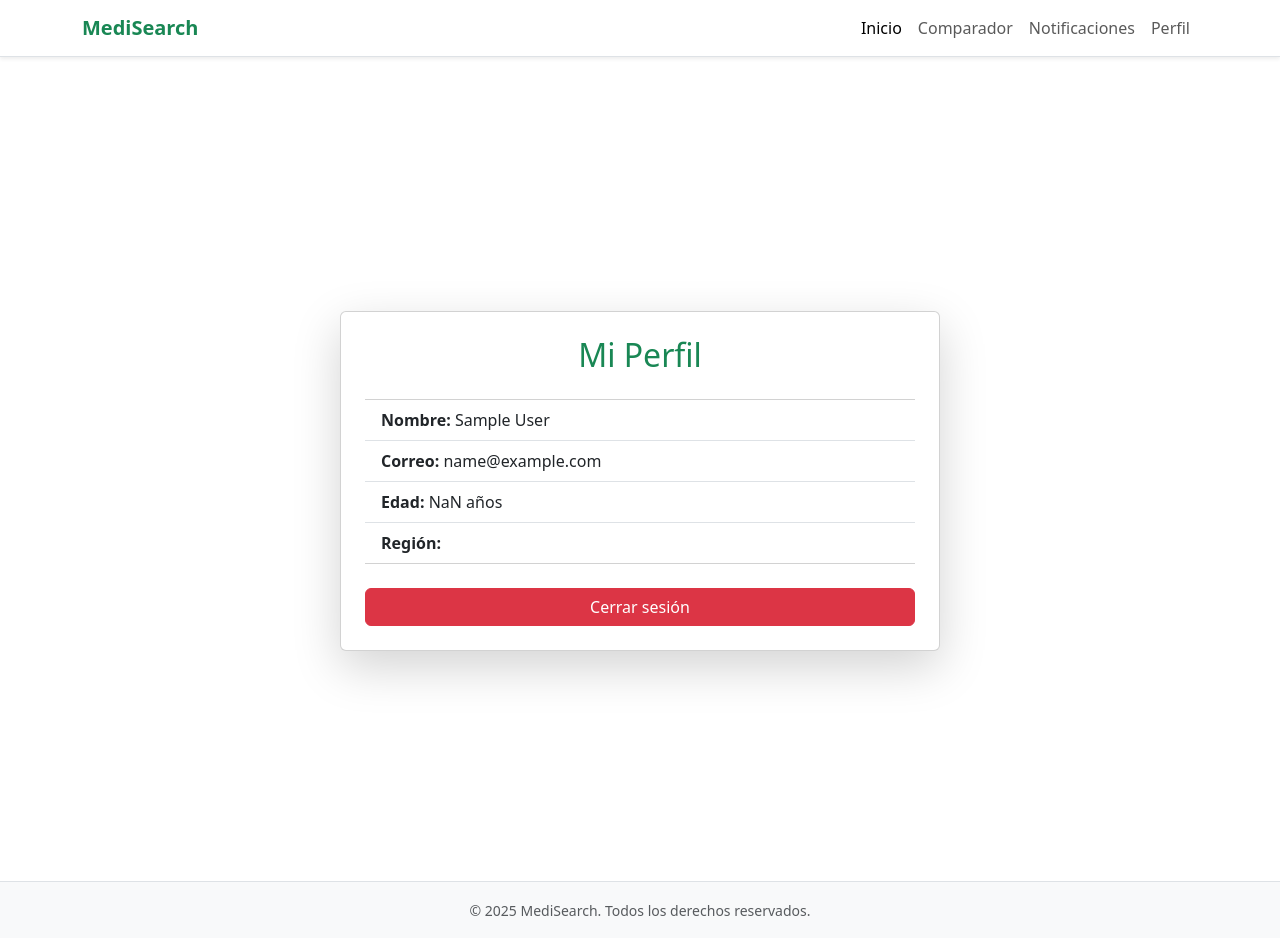
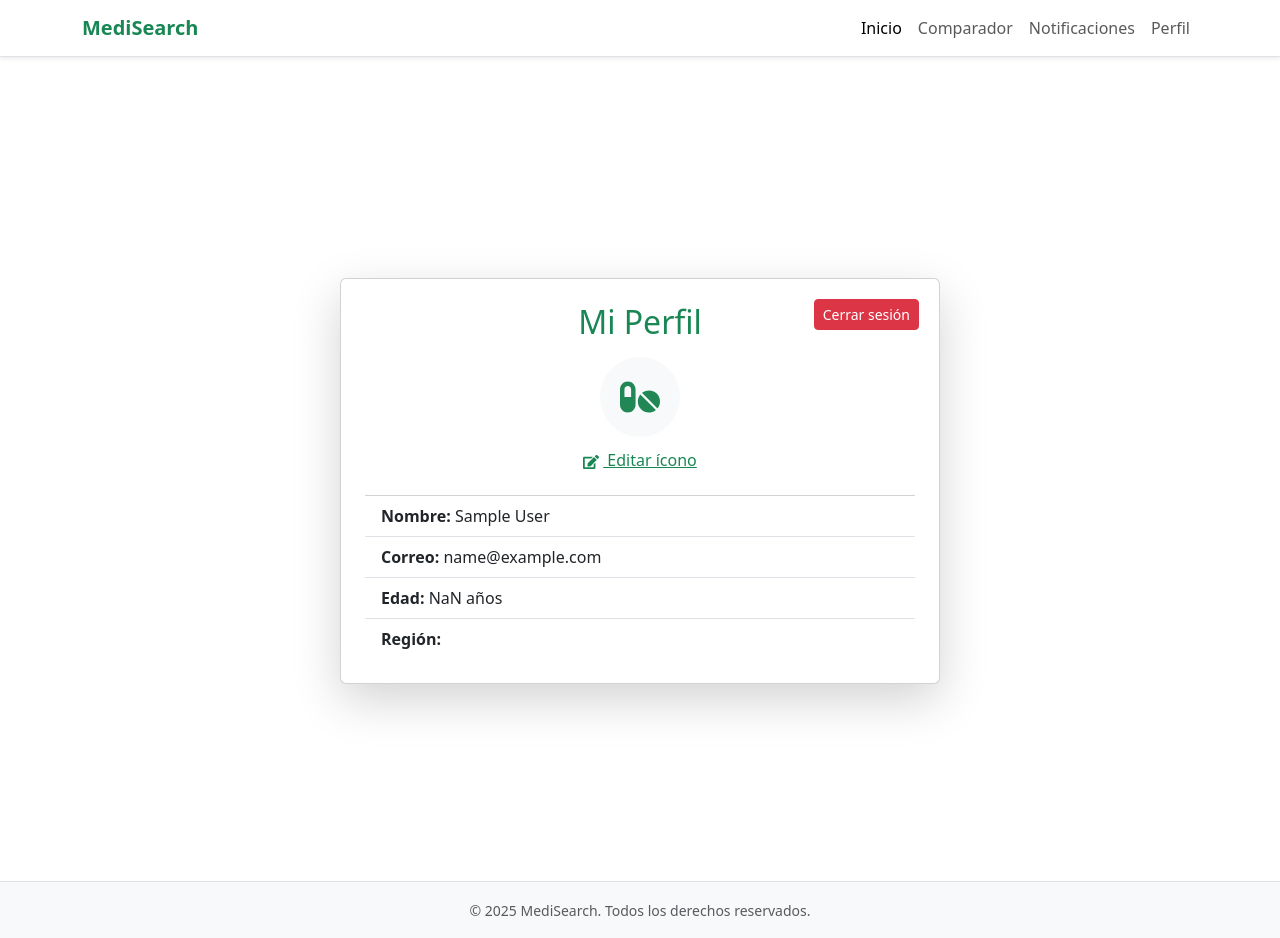
Before and after one commit to ripifopo/PROGRA_PRO_CS, a Next.js app in the folder MediSearch/: page /profile in a window 1280 px wide. Built offline with nearby package versions, Linux system fonts and the light colour scheme; sample sign-in values are in the browser's storage.

Commit message:
[CS8-61] Finalización Página Usuario
Se finalizó la página de usuario de manera básica, trayendo los datos de MongoDB para que aparezcan en tu perfil. Además, se crearon los iconos editables para tu usuario.

```diff
--- a/MediSearch/src/app/profile/page.tsx
+++ b/MediSearch/src/app/profile/page.tsx
@@ -3,52 +3,149 @@
 import { useEffect, useState } from 'react';
 import { useRouter } from 'next/navigation';
 import { toast } from 'react-toastify';
+import { FaPills, FaHeartbeat, FaStethoscope, FaEdit } from 'react-icons/fa';
 
+// Se define la interfaz que representa los datos del perfil de usuario
 interface UserProfile {
   email: string;
   name: string;
   lastname: string;
-  birthday: string; // formato YYYY-MM-DD
+  birthday: string;
   region: string;
+  icon?: string; // Campo opcional que representa el ícono del perfil
 }
+
+// Íconos disponibles para que el usuario seleccione como avatar
+const availableIcons = {
+  pills: <FaPills size={40} color="#218754" />,
+  heartbeat: <FaHeartbeat size={40} color="#218754" />,
+  stethoscope: <FaStethoscope size={40} color="#218754" />
+};
 
 export default function ProfilePage() {
   const router = useRouter();
+
+  // Se almacenan los datos del usuario y el ícono seleccionado
   const [user, setUser] = useState<UserProfile | null>(null);
+  const [selectedIcon, setSelectedIcon] = useState<keyof typeof availableIcons>('pills');
+  const [showIconSelector, setShowIconSelector] = useState(false); // Controla si se despliega el selector de íconos
 
-  // Calcula edad desde la fecha de nacimiento
+  // Función que calcula la edad en base a la fecha de nacimiento
   const calculateAge = (birthday: string) => {
     const birthDate = new Date(birthday);
-    const ageDifMs = Date.now() - birthDate.getTime();
-    const ageDate = new Date(ageDifMs);
-    return Math.abs(ageDate.getUTCFullYear() - 1970);
+    const today = new Date();
+    let age = today.getFullYear() - birthDate.getFullYear();
+    const m = today.getMonth() - birthDate.getMonth();
+    if (m < 0 || (m === 0 && today.getDate() < birthDate.getDate())) {
+      age--;
+    }
+    return age;
   };
 
-  // Simula obtener datos desde el token o almacenamiento
+  // Efecto que se ejecuta al cargar la página para validar sesión y cargar datos del usuario
   useEffect(() => {
-    const userData = localStorage.getItem('userProfile');
-    if (userData) {
-      setUser(JSON.parse(userData));
-    } else {
-      toast.error('Debes iniciar sesión para ver tu perfil');
+    try {
+      const userData = localStorage.getItem('userProfile');
+      if (!userData) throw new Error();
+
+      const parsed = JSON.parse(userData);
+      if (!parsed || typeof parsed !== 'object') throw new Error();
+
+      // Se carga el perfil desde localStorage
+      setUser(parsed);
+
+      // Se busca el ícono guardado específicamente para el usuario
+      const savedIcon = parsed.email ? localStorage.getItem(`icon-${parsed.email}`) : null;
+
+      if (savedIcon && Object.keys(availableIcons).includes(savedIcon)) {
+        setSelectedIcon(savedIcon as keyof typeof availableIcons);
+      } else if (parsed.icon && Object.keys(availableIcons).includes(parsed.icon)) {
+        setSelectedIcon(parsed.icon);
+      }
+    } catch {
+      // Si ocurre un error, se considera inválida la sesión y se redirige al login
+      toast.error('Sesión inválida. Inicia sesión nuevamente.');
+      localStorage.removeItem('token');
       router.push('/auth/login');
     }
   }, [router]);
 
+  // Función que cierra sesión, pero mantiene el ícono personalizado guardado por usuario
   const handleLogout = () => {
-    localStorage.removeItem('token');
-    localStorage.removeItem('userProfile');
+    localStorage.removeItem('token'); // Solo se elimina el token de sesión
     toast.success('Sesión cerrada');
     router.push('/auth/login');
   };
 
+  // Función que guarda el ícono seleccionado según el email del usuario
+  const handleIconChange = (icon: keyof typeof availableIcons) => {
+    setSelectedIcon(icon);
+    if (user?.email) {
+      localStorage.setItem(`icon-${user.email}`, icon);
+    }
+  };
+
+  // Si aún no se cargan los datos, no se muestra el componente
   if (!user) return null;
 
   return (
     <div className="container d-flex justify-content-center align-items-center min-vh-100">
-      <div className="card shadow-lg p-4" style={{ maxWidth: '600px', width: '100%' }}>
-        <h2 className="text-center text-success mb-4">Mi Perfil</h2>
+      <div className="card shadow-lg p-4 position-relative" style={{ maxWidth: '600px', width: '100%' }}>
 
+        {/* Botón de cerrar sesión en la esquina superior derecha */}
+        <button
+          onClick={handleLogout}
+          className="btn btn-sm btn-danger position-absolute"
+          style={{ top: '20px', right: '20px' }}
+        >
+          Cerrar sesión
+        </button>
+
+        {/* Título de sección */}
+        <h2 className="text-center text-success mb-3">Mi Perfil</h2>
+
+        {/* Ícono de perfil personalizado */}
+        <div className="text-center mb-3">
+          <div
+            className="rounded-circle bg-light d-flex justify-content-center align-items-center mx-auto"
+            style={{ width: '80px', height: '80px' }}
+          >
+            {availableIcons[selectedIcon]}
+          </div>
+
+          {/* Botón para desplegar el menú de íconos */}
+          <button
+            className="btn btn-link text-success mt-1"
+            onClick={() => setShowIconSelector(!showIconSelector)}
+          >
+            <FaEdit className="me-1" /> Editar ícono
+          </button>
+
+          {/* Selector de íconos (solo se muestra si showIconSelector está activo) */}
+          {showIconSelector && (
+            <div className="d-flex justify-content-center mt-2 gap-2">
+              {Object.entries(availableIcons).map(([key, icon]) => (
+                <button
+                  key={key}
+                  onClick={() => handleIconChange(key as keyof typeof availableIcons)}
+                  className="btn btn-outline-success btn-sm rounded-circle"
+                  style={{
+                    width: '40px',
+                    height: '40px',
+                    padding: 0,
+                    display: 'flex',
+                    justifyContent: 'center',
+                    alignItems: 'center'
+                  }}
+                >
+                  {icon}
+                </button>
+              ))}
+            </div>
+          )}
+        </div>
+
+        {/* Información del usuario (no editable) */}
         <ul className="list-group list-group-flush">
           <li className="list-group-item">
             <strong>Nombre:</strong> {user.name} {user.lastname}
@@ -63,10 +160,6 @@ export default function ProfilePage() {
             <strong>Región:</strong> {user.region}
           </li>
         </ul>
-
-        <button onClick={handleLogout} className="btn btn-danger mt-4 w-100">
-          Cerrar sesión
-        </button>
       </div>
     </div>
   );
```
Also changed, not shown: MediSearch/src/app/api/auth/login/route.ts (+14 -9 lines), MediSearch/src/app/auth/login/page.tsx (+5 -2 lines).
